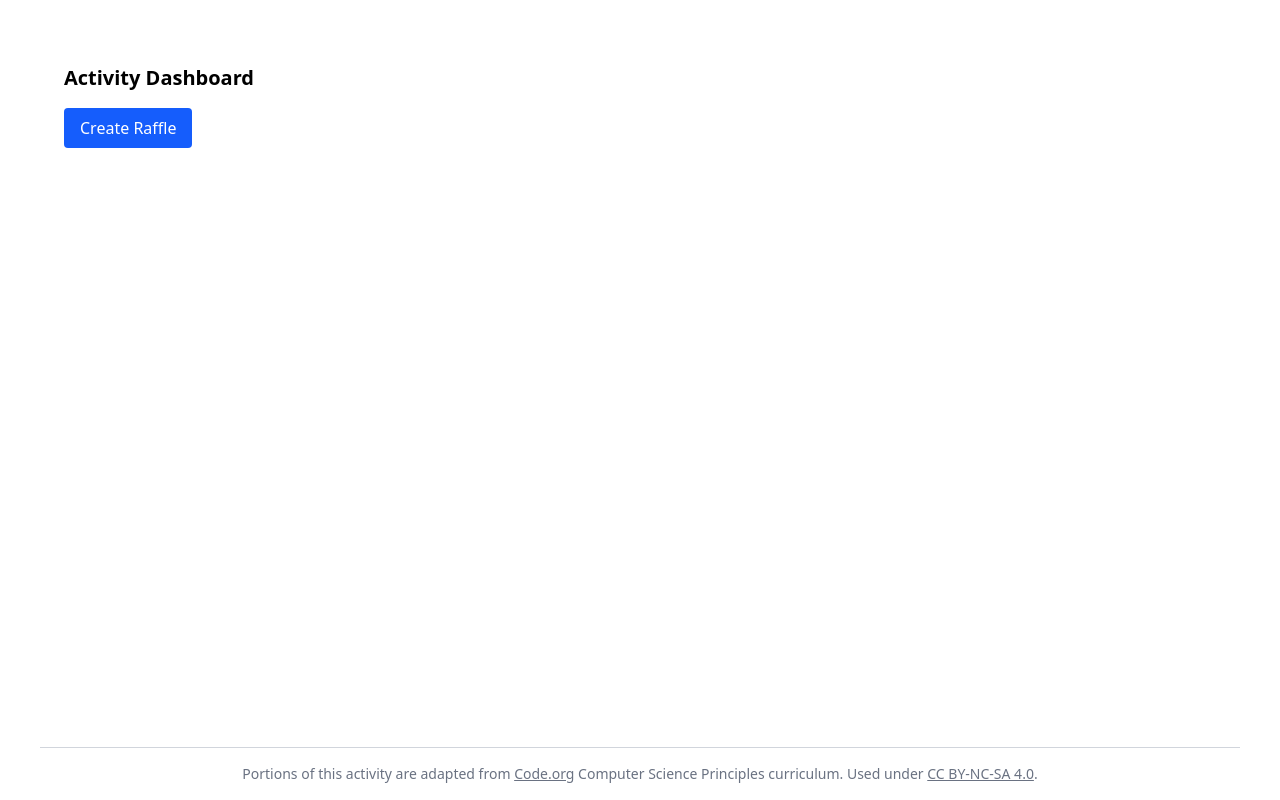
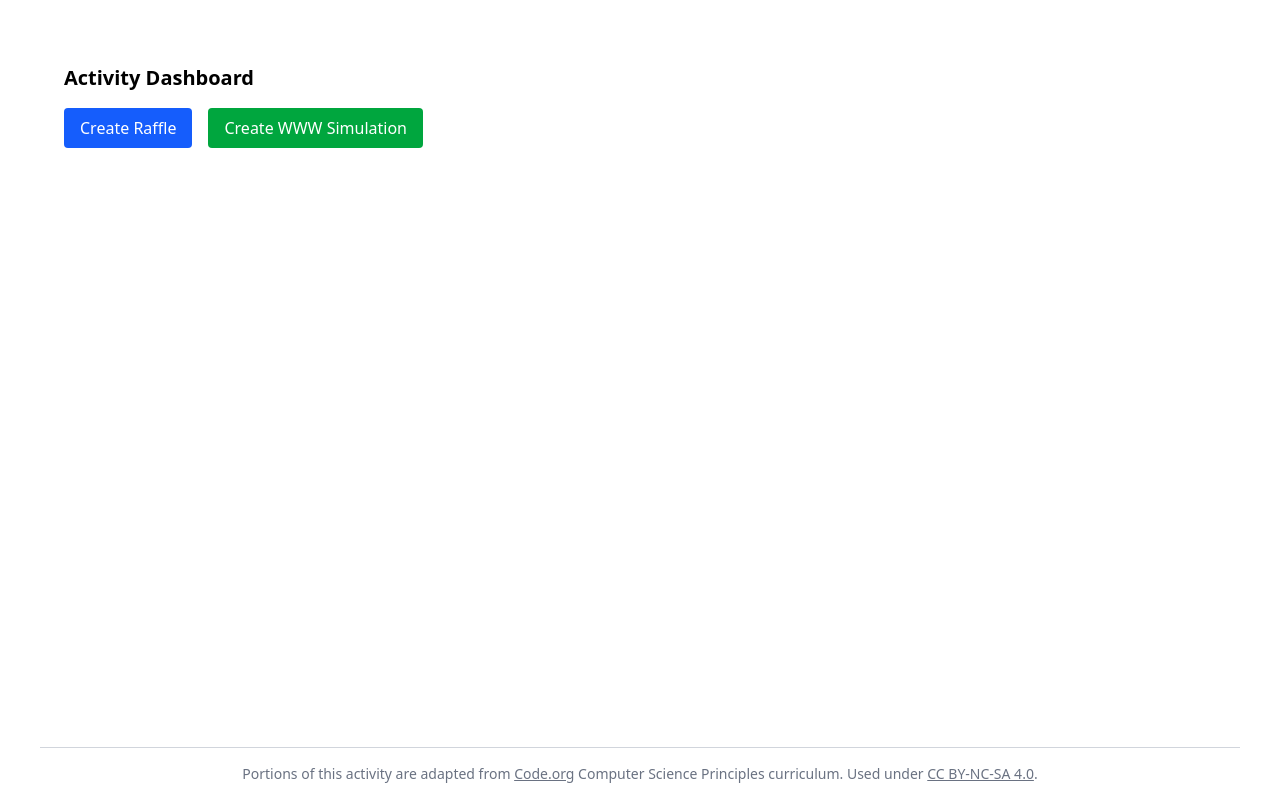
Before and after one commit to PerryHighCS/ActiveBits, a React (Vite) app in the folder client/: page /manage in a window 1280 px wide. Built offline with nearby package versions, Linux system fonts and the light colour scheme.

Commit message:
fix: Use static Tailwind classes for dynamic button colors in ManageDashboard

```diff
--- a/client/src/components/common/ManageDashboard.jsx
+++ b/client/src/components/common/ManageDashboard.jsx
@@ -22,6 +22,16 @@ export default function ManageDashboard() {
     }
   };
 
+  // Map color names to Tailwind classes (Tailwind requires static class names)
+  const colorClasses = {
+    blue: 'bg-blue-600 hover:bg-blue-700',
+    green: 'bg-green-600 hover:bg-green-700',
+    purple: 'bg-purple-600 hover:bg-purple-700',
+    red: 'bg-red-600 hover:bg-red-700',
+    yellow: 'bg-yellow-600 hover:bg-yellow-700',
+    indigo: 'bg-indigo-600 hover:bg-indigo-700',
+  };
+
   return (
     <div className="p-6">
       <h1 className="text-xl font-bold mb-4">Activity Dashboard</h1>
@@ -29,7 +39,7 @@ export default function ManageDashboard() {
         {activities.map((activity) => (
           <button
             key={activity.id}
-            className={`bg-${activity.buttonColor}-600 text-white px-4 py-2 rounded`}
+            className={`${colorClasses[activity.buttonColor] || 'bg-gray-600 hover:bg-gray-700'} text-white px-4 py-2 rounded transition-colors`}
             onClick={() => createSession(activity.id)}
             title={activity.description}
           >
```
